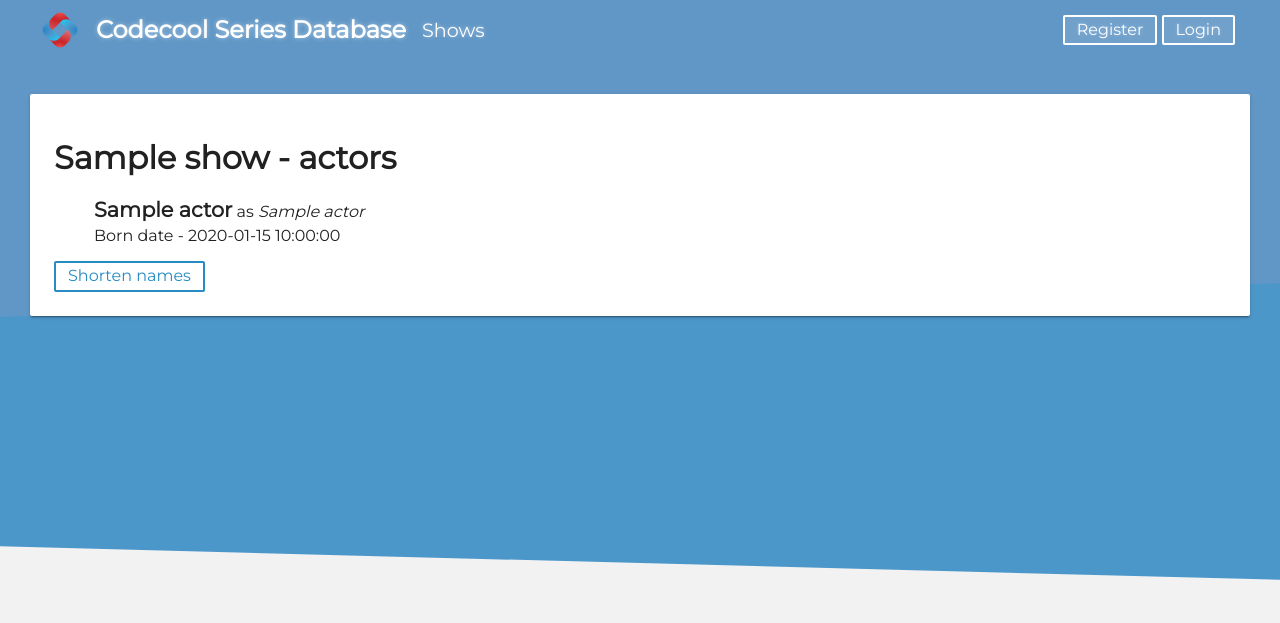
After one commit to Lok3rs/CodecoolTVSeries, a Flask app: page /show/1/actors in a window 1280 px wide. The commit adds this page. Shown: the top 623 px of the page. Run offline with Flask 2, Linux system fonts and the light colour scheme; a database or web service that is not in the repository returns one stand-in record (values such as "Sample title"); some libraries are stand-ins or nearby versions.

Commit message:
actors list for each show and names edition implemented

```diff
--- a/data/queries.py
+++ b/data/queries.py
@@ -69,15 +69,14 @@ def get_show(id):
     """, {"id": id}, False)
 
 
-def get_show_characters(id, limit=3):
+def get_show_characters(show_id):
     return data_manager.execute_select("""
-        SELECT sc.id, character_name, name, birthday, death, biography
+        SELECT character_name, name, birthday, death, biography, a.id
         FROM actors a
         JOIN show_characters sc on a.id = sc.actor_id
-        WHERE show_id = %(id)s
-        ORDER BY id
-        LIMIT %(limit)s
-    """, {"id": id, "limit": limit})
+        WHERE show_id = %(show_id)s
+        ORDER BY a.id
+    """, {"show_id": show_id})
 
 
 def get_show_seasons(id):
@@ -199,3 +198,33 @@ def add_season(season_number, title, overview, show_id):
         """,
         {"season_number": season_number, "title": title, "overview": overview, "show_id": show_id}
     )
+
+
+def get_character(actor_id):
+    return data_manager.execute_select(
+        """
+            SELECT *
+            FROM show_characters
+            WHERE show_characters.actor_id=%(actor_id)s
+
+        """, {"actor_id": actor_id}, fetchall=False)
+
+
+def get_actor(actor_id):
+    return data_manager.execute_select(
+        """
+        SELECT *
+        FROM actors
+        WHERE id=%(actor_id)s
+        """, {"actor_id": actor_id}, fetchall=False
+    )
+
+
+def change_actor(actor_id, new_name):
+    return data_manager.execute_dml_statement(
+        """
+        UPDATE actors
+        SET name = %(new_name)s
+        WHERE actors.id = %(actor_id)s
+        """, {"actor_id": actor_id, "new_name": new_name}
+    )
--- a/main.py
+++ b/main.py
@@ -61,7 +61,7 @@ def shows(page_number=1, order_by="rating", order="DESC"):
 @app.route('/show/<int:id>/')
 def show(id):
     show = queries.get_show(id)
-    characters = queries.get_show_characters(id, 3)
+    characters = queries.get_show_characters(id)
     seasons = queries.get_show_seasons(id)
 
     # format character names
@@ -218,6 +218,34 @@ def add_season():
     except:
         return jsonify(added=False)
 
+
+@app.route("/show/<int:show_id>/actors")
+def show_actors(show_id):
+    show = queries.get_show(show_id)
+    actors = queries.get_show_characters(show_id)
+
+    return render_template("actors.html", actors=actors, show=show)
+
+
+@app.route("/edit_actor/<int:actor_id>", methods=["GET", "POST"])
+def edit_actor(actor_id):
+    if not "username" in session:
+        return redirect(url_for("index"))
+    if request.method == "GET":
+        character = queries.get_character(actor_id)
+        actor_id_from_character = character.get("actor_id")
+        actor = queries.get_actor(actor_id_from_character)
+
+        return render_template("edit_actor.html", actor=actor)
+    else:
+        try:
+            data = ast.literal_eval(request.data.decode("utf-8"))
+            queries.change_actor(data.get("actor_id"), data.get("actor_name"))
+            return jsonify(changed=True)
+        except:
+            return jsonify(changed=False)
+
+
 def main():
     app.run(debug=True)
 
--- /dev/null
+++ b/static/js/actors.js
@@ -0,0 +1,10 @@
+const shortenNamesBtn = document.querySelector("#shortcutButton")
+const actorsNames = document.querySelectorAll(".actor-name")
+
+shortenNamesBtn.addEventListener("click", () => {
+    for (let actor of actorsNames){
+        let nameSplit = actor.textContent.split(" ")
+        nameSplit[0] = `${nameSplit[0].slice(0,1)}.`
+        actor.textContent = nameSplit.join(" ")
+    }
+})
--- /dev/null
+++ b/static/style/actors.css
@@ -0,0 +1,11 @@
+.actors-list{
+    list-style: none;
+}
+
+.actors-list li {
+    margin-top: 5px;
+}
+
+.actors-list strong {
+    font-size: 1.3rem;
+}
--- /dev/null
+++ b/templates/actors.html
@@ -0,0 +1,36 @@
+{% extends "layout.html" %}
+
+{% block title %}
+    working title
+{% endblock %}
+
+
+{% block content %}
+
+    <div class="card">
+        <h1>{{ show.title }} - actors</h1>
+        <ul class="actors-list">
+            {% for actor in actors %}
+                {% if "username" in session %}
+                    <li>
+
+                        <small>Wrong name?
+                            <a href="{{ url_for("edit_actor", actor_id=actor.id) }}">Change it!</a>
+                        </small>
+                    </li>
+                {% endif %}
+                <li>
+                    <strong class="actor-name">{{ actor.name }}</strong> as <i>{{ actor.character_name }}</i>
+                </li>
+                <li>
+                    Born date - {{ actor.birthday }}
+                </li>
+            {% endfor %}
+        </ul>
+        <button type="button" id="shortcutButton">
+            Shorten names
+        </button>
+    </div>
+
+    <script src="{{ url_for("static", filename="js/actors.js") }}"></script>
+{% endblock %}
--- a/templates/layout.html
+++ b/templates/layout.html
@@ -34,6 +34,7 @@
     <link rel="stylesheet" href="{{ url_for('static', filename='style/utils.css') }}">
     <link rel="stylesheet" href="{{ url_for('static', filename='style/season.css') }}">
     <link rel="stylesheet" href="{{ url_for('static', filename='style/show.css') }}">
+    <link rel="stylesheet" href="{{ url_for('static', filename='style/actors.css') }}">
 
     <!-- page specific styling -->
     <link rel="stylesheet" href="{{ url_for('static', filename='style/pagination.css') }}">
--- a/templates/season.html
+++ b/templates/season.html
@@ -20,6 +20,7 @@
         {% else %}
             <p>--No overview--</p>
         {% endif %}
+
         {% if episodes %}
             <h5>Episodes:</h5>
             <ul class="episodes-list">
@@ -30,6 +31,7 @@
         {% else %}
             <h3>No episodes yet</h3>
         {% endif %}
+
         {% if "username" in session %}
             <i class="fas fa-plus-circle add-icon"></i>
             <div id="addEpisodeFormWrapper">
@@ -55,8 +57,8 @@
                             <input type="submit" value="Add" id="episodeSubmit">
                         </p>
                     </form>
-                </div>
-            {% endif %}
+            </div>
+        {% endif %}
     </div>
 
 {% endblock %}
--- a/templates/show.html
+++ b/templates/show.html
@@ -19,6 +19,7 @@
                 <p><b>Stars:</b>&nbsp;
                     {{ show.characters_str }}
                 </p>
+                <a href="{{ url_for("show_actors", show_id=show.id) }}">Actors list</a>
             </div>
             <div {% if show.trailer %} id="player" {% endif %} class="trailer col col-third"></div>
         </div>
```
Also changed, not shown: static/js/edit_actor.js (added, +23 -0 lines), templates/edit_actor.html (added, +19 -0 lines).
